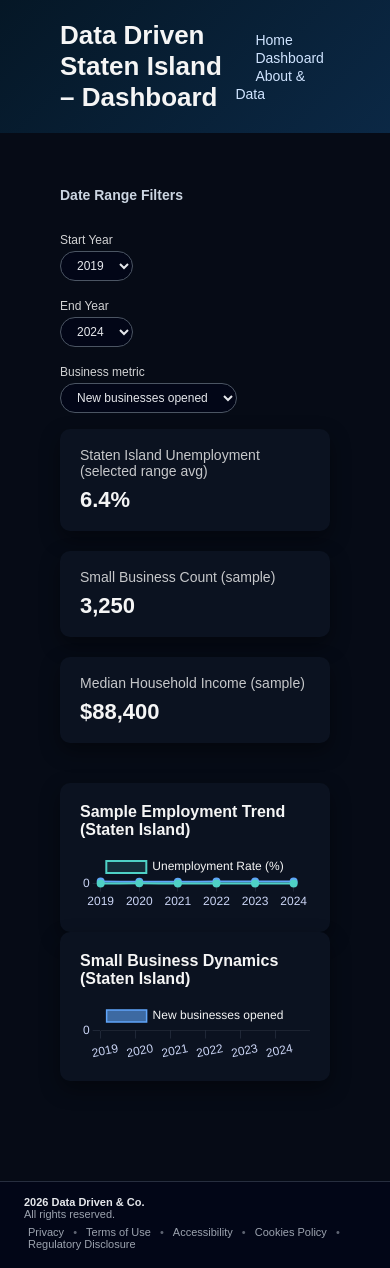
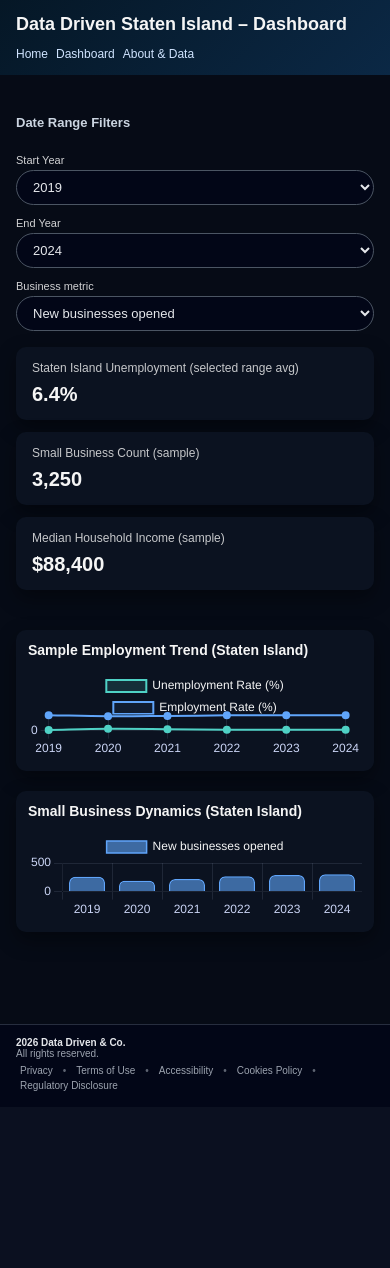
Before and after one commit to Angeloponniah06/DataDrivenStatenIsland, a Flask app: page /dashboard in a window 390 px wide. After the commit the page ends 1091 px from the top, so only its background shows below. Run offline with Flask 3, Linux system fonts and the light colour scheme; data comes from the database, SQL or seed files in the repository.

Commit message:
responsive grid added
The grid makes it organized when opened in any device.

```diff
--- a/templates/dashboard.html
+++ b/templates/dashboard.html
@@ -122,14 +122,6 @@
             margin: 0 2px;
         }
 
-        @media (max-width: 960px) {
-            .footer-inner {
-                flex-direction: column;
-                align-items: flex-start;
-                gap: 6px;
-            }
-        }
-
         .chart-filters {
             margin: 24px 0 16px;
             display: flex;
@@ -158,10 +150,131 @@
             font-size: 12px;
         }
 
+        /* Tablet and below */
         @media (max-width: 960px) {
+            header {
+                padding: 16px 24px;
+            }
+
+            .hero-title {
+                font-size: 20px;
+            }
+
+            nav a {
+                margin-left: 16px;
+                font-size: 13px;
+            }
+
+            main {
+                padding: 20px 24px 40px;
+            }
+
+            .cards {
+                grid-template-columns: repeat(auto-fit, minmax(180px, 1fr));
+                gap: 16px;
+            }
+
+            .chart-container {
+                padding: 16px;
+            }
+
             .chart-filters {
                 flex-direction: column;
                 align-items: flex-start;
+                gap: 12px;
+            }
+
+            .filter-group {
+                width: 100%;
+            }
+
+            .filter-group select {
+                width: 100%;
+            }
+
+            .footer-inner {
+                flex-direction: column;
+                align-items: flex-start;
+                gap: 6px;
+            }
+        }
+
+        /* Mobile */
+        @media (max-width: 640px) {
+            header {
+                padding: 14px 16px;
+                flex-direction: column;
+                align-items: flex-start;
+                gap: 12px;
+            }
+
+            .hero-title {
+                font-size: 18px;
+            }
+
+            nav {
+                display: flex;
+                flex-wrap: wrap;
+                gap: 8px;
+            }
+
+            nav a {
+                margin-left: 0;
+                font-size: 12px;
+            }
+
+            main {
+                padding: 16px 16px 32px;
+            }
+
+            .cards {
+                grid-template-columns: 1fr;
+                gap: 12px;
+            }
+
+            .card {
+                padding: 14px 16px;
+            }
+
+            .card-title {
+                font-size: 12px;
+            }
+
+            .card-value {
+                font-size: 20px;
+            }
+
+            .chart-container {
+                padding: 12px;
+                margin-bottom: 20px;
+            }
+
+            .chart-title {
+                font-size: 14px;
+            }
+
+            .chart-filters h3 {
+                font-size: 13px !important;
+            }
+
+            .filter-group {
+                font-size: 11px;
+            }
+
+            .filter-group select {
+                padding: 8px 12px;
+                font-size: 13px;
+            }
+
+            .footer-inner {
+                padding: 12px 16px 16px;
+                font-size: 10px;
+            }
+
+            .footer-links {
+                display: flex;
+                flex-wrap: wrap;
+                gap: 4px;
             }
         }
     </style>
```
